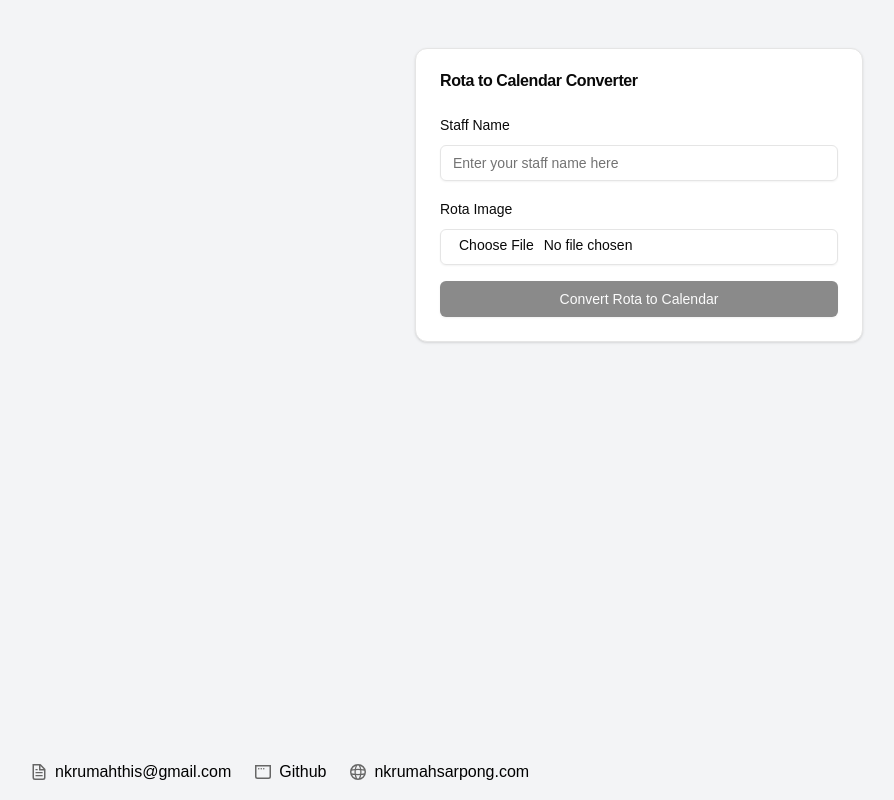
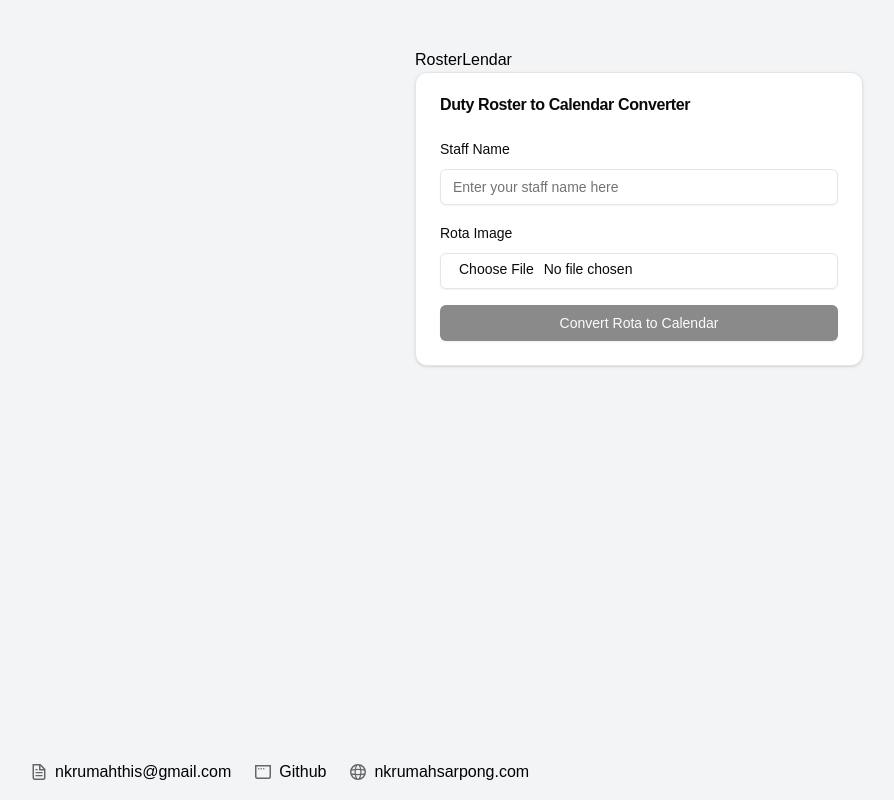
Before and after one commit to nkrumahthis/rosterlendar, a Next.js app: page / in a window 1280 px wide. Shown: the whole page, without its empty margins (1-895 px from the left). Built offline with nearby package versions, Linux system fonts and the light colour scheme.

Commit message:
rename to rosterlendar

```diff
--- a/app/page.tsx
+++ b/app/page.tsx
@@ -69,9 +69,10 @@ export default function Home() {
   return (
     <div className="min-h-screen bg-gray-100 py-12 px-4 sm:px-6 lg:px-8">
       <main className="max-w-md mx-auto">
+        <h1>RosterLendar</h1>
         <Card>
           <CardHeader>
-            <CardTitle>Rota to Calendar Converter</CardTitle>
+            <CardTitle>Duty Roster to Calendar Converter</CardTitle>
           </CardHeader>
           <CardContent>
             <div className="space-y-4">
@@ -134,7 +135,7 @@ export default function Home() {
         </a>
         <a
           className="flex items-center gap-2 hover:underline hover:underline-offset-4"
-          href="https://github.com/nkrumahthis/rotalendar"
+          href="https://github.com/nkrumahthis/rosterlendar"
           target="_blank"
           rel="noopener noreferrer"
         >
--- a/package.json
+++ b/package.json
@@ -1,5 +1,5 @@
 {
-  "name": "rotalendar",
+  "name": "rosterlendar",
   "version": "0.1.0",
   "private": true,
   "scripts": {
```
Also changed, not shown: 2 other files (tests, documents, lock files or other folders).
